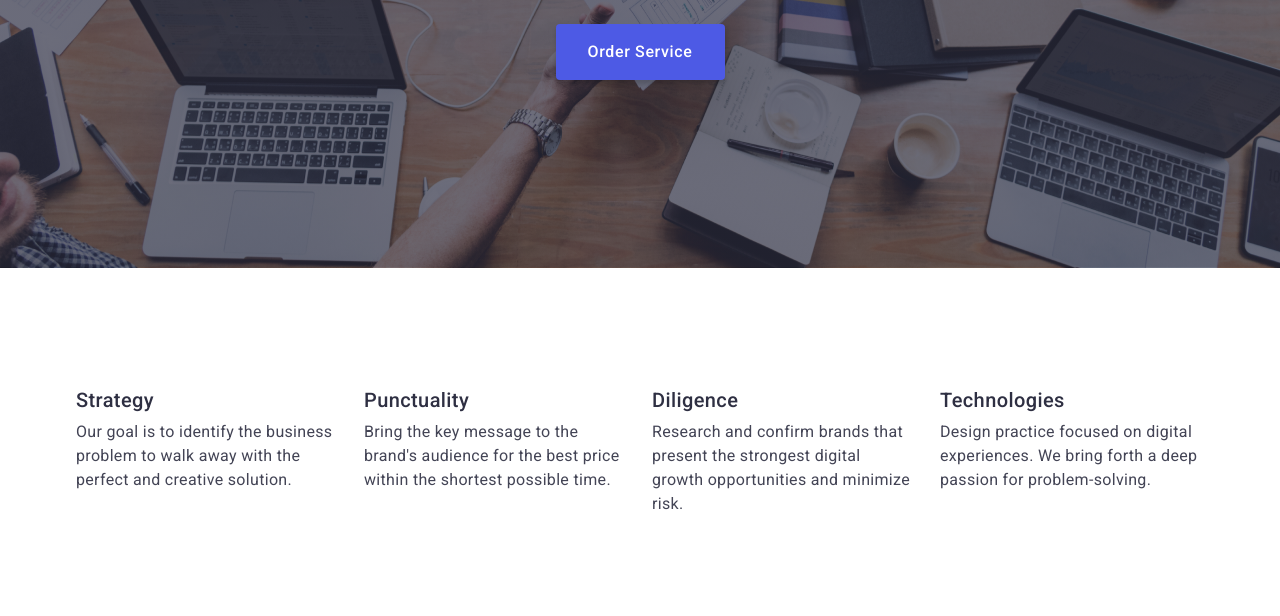
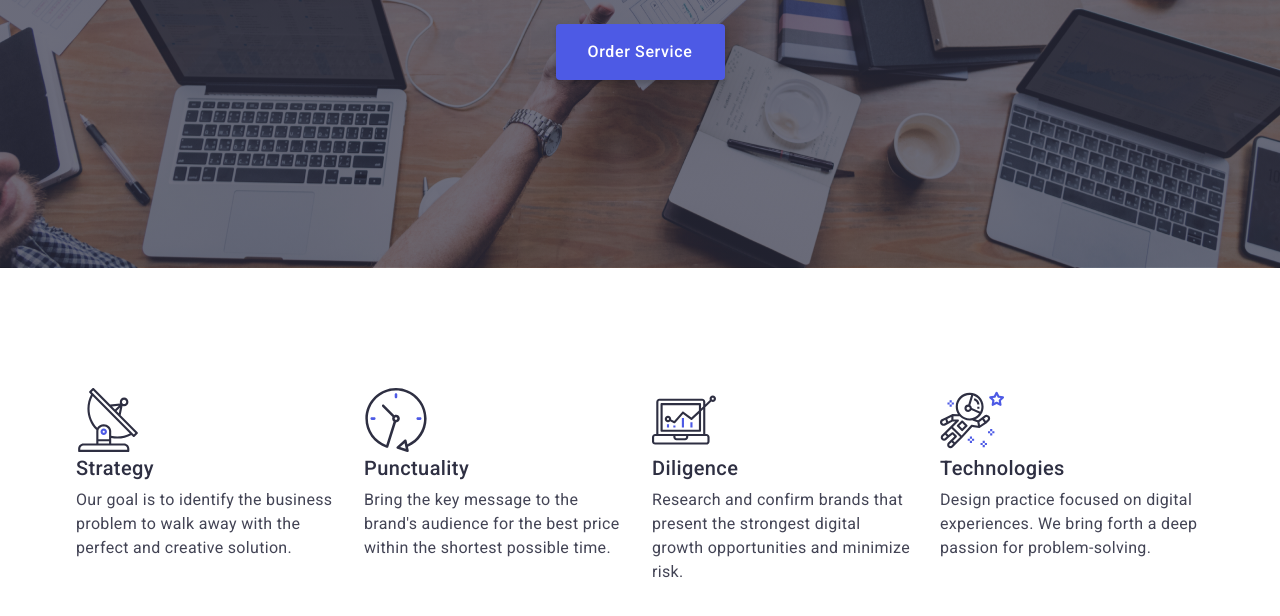
Before and after one commit to Poltorak-Lilia/goit-markup-hw-102-04, a plain HTML site: page index.html in a window 1280 px wide. Shown: the part 402-1018 px from the top of the page. Drawn offline with nearby package versions, Linux system fonts and the light colour scheme.

Commit message:
advantages-icon

```diff
--- a/css/styles.css
+++ b/css/styles.css
@@ -181,6 +181,8 @@ ol {
 }
 .advantages-item {
   width: calc((100% - 3 * 24px) / 4);
+}
+.advantages-icon {
 }
 .advantages-hero {
   color: var(--secondary-text-color);
--- a/index.html
+++ b/index.html
@@ -67,6 +67,13 @@
           <h2 class="visually-hidden">Advantages</h2>
           <ul class="advantages-list list">
             <li class="advantages-item">
+              <div class="advantages-icon">
+                <svg class="advantages-icon-icon" width="64" height="64">
+                  <use
+                    href="./images/icons.svg/symbol-defs.svg#icon-antenna"
+                  ></use>
+                </svg>
+              </div>
               <h3 class="advantages-hero">Strategy</h3>
               <p class="advantages-text">
                 Our goal is to identify the business problem to walk away with
@@ -74,6 +81,13 @@
               </p>
             </li>
             <li class="advantages-item">
+              <div class="advantages-icon">
+                <svg class="advantages-icon-icon" width="64" height="64">
+                  <use
+                    href="./images/icons.svg/symbol-defs.svg#icon-clock"
+                  ></use>
+                </svg>
+              </div>
               <h3 class="advantages-hero">Punctuality</h3>
               <p class="advantages-text">
                 Bring the key message to the brand's audience for the best price
@@ -81,6 +95,13 @@
               </p>
             </li>
             <li class="advantages-item">
+              <div class="advantages-icon">
+                <svg class="advantages-icon-icon" width="64" height="64">
+                  <use
+                    href="./images/icons.svg/symbol-defs.svg#icon-diagram"
+                  ></use>
+                </svg>
+              </div>
               <h3 class="advantages-hero">Diligence</h3>
               <p class="advantages-text">
                 Research and confirm brands that present the strongest digital
@@ -88,6 +109,13 @@
               </p>
             </li>
             <li class="advantages-item">
+              <div class="advantages-icon">
+                <svg class="advantages-icon-icon" width="64" height="64">
+                  <use
+                    href="./images/icons.svg/symbol-defs.svg#icon-astronaut"
+                  ></use>
+                </svg>
+              </div>
               <h3 class="advantages-hero">Technologies</h3>
               <p class="advantages-text">
                 Design practice focused on digital experiences. We bring forth a
```
Also changed, not shown: 1 other file.
